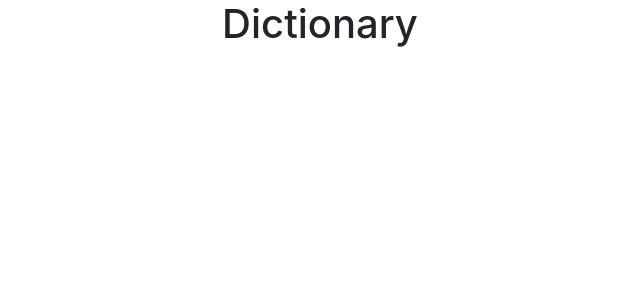
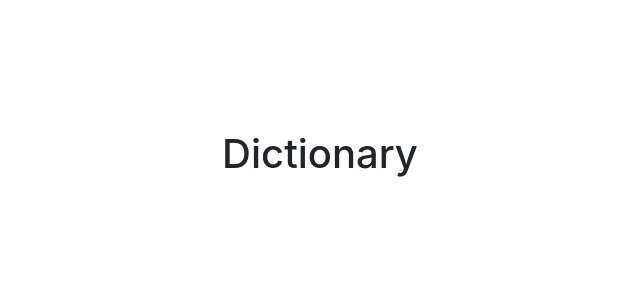
Before and after one commit to EvaSuper0115/dictionary-project, a React (Create React App) app: page / in a window 1280 px wide. Shown: the top 300 px of the page, without its empty margins (320-960 px from the left). Built offline with nearby package versions, Linux system fonts and the light colour scheme.

Commit message:
set a margin to the body

```diff
--- a/src/App.js
+++ b/src/App.js
@@ -2,7 +2,7 @@ import "./App.css";
 
 function App() {
   return (
-    <div className="App container">
+    <div className="App">
       <h1 className="App-header">Dictionary</h1>
     </div>
   );
--- a/src/index.css
+++ b/src/index.css
@@ -1,13 +1,13 @@
 body {
-  margin: 0;
-  font-family: -apple-system, BlinkMacSystemFont, 'Segoe UI', 'Roboto', 'Oxygen',
-    'Ubuntu', 'Cantarell', 'Fira Sans', 'Droid Sans', 'Helvetica Neue',
+  font-family: -apple-system, BlinkMacSystemFont, "Segoe UI", "Roboto", "Oxygen",
+    "Ubuntu", "Cantarell", "Fira Sans", "Droid Sans", "Helvetica Neue",
     sans-serif;
   -webkit-font-smoothing: antialiased;
   -moz-osx-font-smoothing: grayscale;
+  margin: 130px 240px;
 }
 
 code {
-  font-family: source-code-pro, Menlo, Monaco, Consolas, 'Courier New',
+  font-family: source-code-pro, Menlo, Monaco, Consolas, "Courier New",
     monospace;
 }
```
